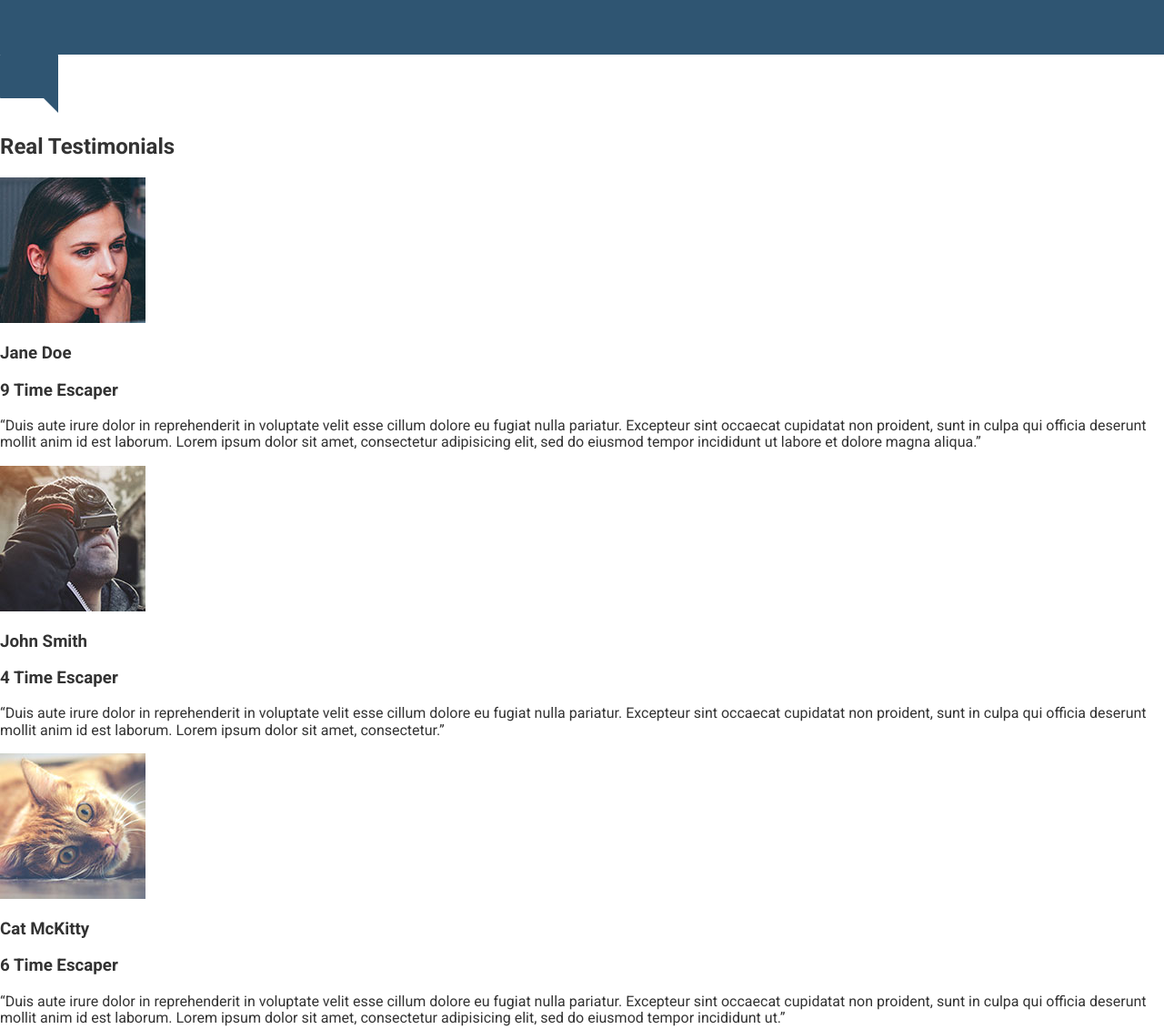
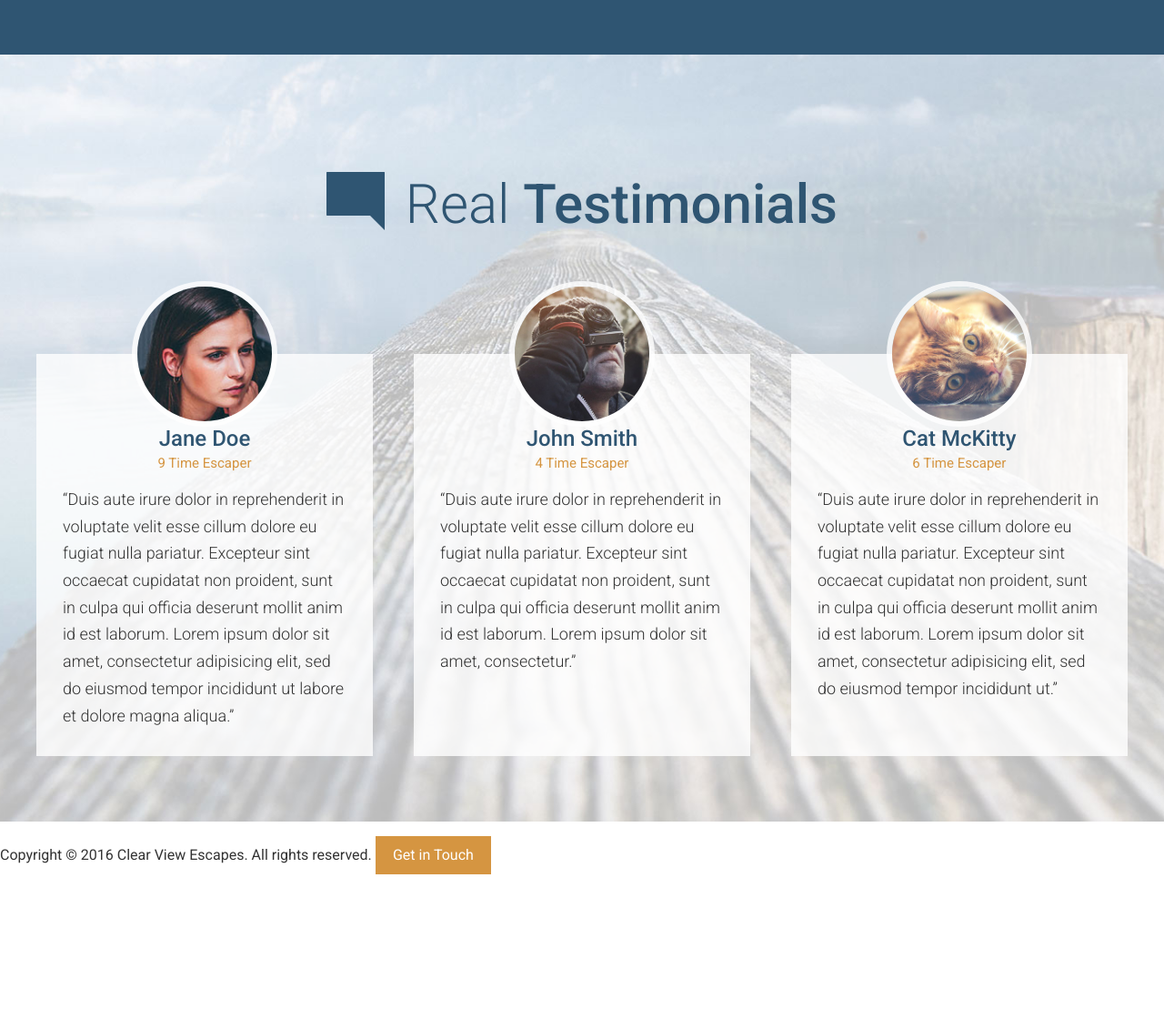
Before and after one commit to ttmwebdesign/travel-siteV2, a website: page app/index.html in a window 1280 px wide. Shown: the part 2960-4091 px from the top of the page at 91% size. After the commit the page ends 3937 px from the top, so only its background shows below. Drawn offline with Linux system fonts and the light colour scheme.

Commit message:
Completed the testimonials section

```diff
--- a/app/assets/styles/modules/_page-section.css
+++ b/app/assets/styles/modules/_page-section.css
@@ -1,5 +1,5 @@
 .page-section {
-  padding: 1.2rem 0;
+
   @mixin atMedium {
     padding: 4.5rem 0;
   }
@@ -9,5 +9,27 @@
     background-color: $mainBlue;
     color: white;
   }
+  &--testimonials {
+    background-color: #e0e6ef;
+    @mixin atLarge {
+      background: url('../../assets/images/testimonials-bg.jpg') top center no-repeat;
+      background-size: cover;
+    }
+
+    &--no-b-padding-until-medium {
+      padding-bottom: 0;
+
+      @mixin atMedium {
+        padding-bottom: 4.5rem;
+      }
+    }
+    &--no-b-padding-until-large {
+      padding-bottom: 0;
+
+      @mixin atMedium {
+        padding-bottom: 4.5rem;
+      }
+    }
+  }
 
 }
--- a/app/assets/styles/modules/_row.css
+++ b/app/assets/styles/modules/_row.css
@@ -9,6 +9,12 @@
   &--gutters-large {
     margin-right: -100px;
   }
+  &--gutters-small {
+    margin-right: -45px;
+  }
+  &--gutters-small > div {
+    padding-right: 45px;
+  }
   &--gutters > div {
     padding-right: 65px;
   }
@@ -19,24 +25,55 @@
     margin-bottom: 1rem;
   }
 
-  @mixin atMedium {
+   @mixin atMedium {
     &__b-margin-until-medium {
       margin-bottom: 0;
     }
-    &__col-4 {
+    &__medium-4 {
       width: 33.33%;
     }
-    &__col-4-larger {
+    &__medium-4-larger {
       width: 37%;
     }
-    &__col-6 {
+    &__medium-6 {
       width: 50%;
     }
-    &__col-8 {
+    &__medium-8 {
       width: 66.66%;
     }
-    &__col-8-smaller {
+    &__medium-8-smaller {
       width: 63%;
     }
   }
+  @mixin atLarge {
+    &__b-margin-until-large {
+      margin-bottom: 0;
+    }
+    &__large-4 {
+      width: 33.33%;
+    }
+    &__large-4-larger {
+      width: 37%;
+    }
+    &__large-6 {
+      width: 50%;
+    }
+    &__large-8 {
+      width: 66.66%;
+    }
+    &__large-8-smaller {
+      width: 63%;
+    }
+  }
+
+  &--equal-height-at-medium {
+    & > div  {
+      display: flex;
+    }
+  }
+  &--equal-height-at-large {
+    & > div  {
+      display: flex;
+    }
+  }
 }
--- a/app/assets/styles/modules/_section-title.css
+++ b/app/assets/styles/modules/_section-title.css
@@ -10,11 +10,17 @@
     font-weight: 500;
   }
 
+  &--blue {
+    color: $mainBlue;
+  }
+
   &__icon {
     display: block;
     margin: 0 auto .6rem;
 
     @mixin atSmall {
+      position: relative;
+      top: 8px;
       margin: 0 .5rem 0 0;
       display: inline-block;
     }
--- /dev/null
+++ b/app/assets/styles/modules/_testimonial.css
@@ -0,0 +1,40 @@
+.testimonial {
+  background-color: rgba(255, 255, 255, .8);
+  padding: 0 18px 1px;
+  margin: 80px 0 18px;
+
+  @mixin atLarge {
+    padding: 0 1.8125rem 1px;
+    margin-bottom: 0;
+  }
+
+  &__photo {
+    border-radius: 80px;
+    overflow: hidden;
+    width: 160px;
+    height: 160px;
+    margin: 0 auto -80px auto;
+    position: relative;
+    top: -80px;
+    border: 6px solid rgba(255, 255, 255, .8);
+  }
+
+  &__title {
+    color: $mainBlue;
+    text-align: center;
+    font-size: 1.5rem;
+    font-weight: 500;
+    margin: 0;
+  }
+  &__subtitle {
+    color: $btnOrange;
+    text-align: center;
+    font-weight: 400;
+    font-size: 0.9375rem;
+    margin: .25rem 0 1rem 0;
+  }
+
+  &--last {
+    margin-bottom: 0;
+  }
+}
--- a/app/assets/styles/modules/_wrapper.css
+++ b/app/assets/styles/modules/_wrapper.css
@@ -7,6 +7,23 @@
 
   &--medium {
     max-width: 976px;
+  }
+
+  &--no-padding-until-medium {
+    padding-left: 0;
+    padding-right: 0;
+    @mixin atMedium {
+      padding-left: 18px;
+      padding-right: 18px;
+    }
+  }
+  &--no-padding-until-large {
+    padding-left: 0;
+    padding-right: 0;
+    @mixin atMedium {
+      padding-left: 18px;
+      padding-right: 18px;
+    }
   }
   .wrapper {
     padding: 0;
--- a/app/assets/styles/styles.css
+++ b/app/assets/styles/styles.css
@@ -11,3 +11,4 @@
 @import "modules/_generic-content-container";
 @import "modules/_section-title";
 @import "modules/_feature-item";
+@import "modules/_testimonial";
--- a/app/index.html
+++ b/app/index.html
@@ -48,14 +48,14 @@
         <img sizes="(min-width: 970px) 976px, 100vw" srcset="assets/images/first-trip-low-res.jpg 565w, assets/images/first-trip.jpg 976w, assets/images/first-trip-hi-dpi.jpg 1952w" alt="Couple walking down a street.">
       </div>
       <div class="row row--gutters">
-        <div class="row__col-4 row__col-4-larger row__b-margin-until-medium">
+        <div class="row__medium-4 row__medium-4-larger row__b-margin-until-medium">
             <picture>
               <source sizes="404px" srcset="assets/images/our-start.jpg 404w, assets/images/our-start-hi-dpi.jpg 808w"  media="(min-width: 1020px)">
               <source sizes="320px" srcset="assets/images/our-start-portrait.jpg 382w, assets/images/our-start-portrait-hi-dpi.jpg 764w" media="(min-width: 800px)">
               <img srcset="assets/images/our-start-landscape.jpg 800w, assets/images/our-start-landscape-hi-dpi.jpg 1600w" alt="Our founder, Jane Doe">
             </picture>
         </div>
-        <div class="row__col-8 row__col-8-smaller">
+        <div class="row__medium-8 row__medium-8-smaller">
           <div class="generic-content-container">
             <h2 class="headline headline--no-t-margin">Here&rsquo;s how we got started&hellip;</h2>
             <p>Lorem ipsum dolor sit amet, consectetur adipisicing elit, sed do eiusmod tempor incididunt ut labore et dolore magna aliqua. Ut enim ad minim veniam, <a href="#">quis nostrud exercitation</a> ullamco laboris nisi ut aliquip ex ea commodo consequat. Duis aute irure dolor in reprehenderit in voluptate velit esse cillum dolore eu fugiat nulla pariatur. Excepteur sint occaecat cupidatat non proident, sunt in culpa qui officia deserunt mollit anim id est laborum.</p>
@@ -72,7 +72,7 @@
     <div class="wrapper">
       <h2 class="section-title"><img class="section-title__icon" src="assets/images/icons/star.svg"> Our <strong>Features</strong></h2>
       <div class="row row--gutters-large generic-content-container">
-        <div class="row__col-6">
+        <div class="row__medium-6">
           <div class="feature-item">
             <img class="feature-item__icon" src="assets/images/icons/rain.svg">
             <div class="feature-item__text-block">
@@ -89,7 +89,7 @@
             </div>
           </div>
         </div>
-        <div class="row__col-6">
+        <div class="row__medium-6">
           <div class="feature-item">
             <img class="feature-item__icon" src="assets/images/icons/wifi.svg">
             <div class="feature-item__text-block">
@@ -110,26 +110,44 @@
     </div>
   </div>
 
-  <div id="testimonials">
-    <img src="assets/images/icons/comment.svg">
-    <h2>Real Testimonials</h2>
+  <div id="testimonials" class="page-section page-section--no-b-padding-until-large page-section--testimonials">
+    <div class="wrapper wrapper--no-padding-until-large">
+      <h2 class="section-title section-title--blue"><img class="section-title__icon" src="assets/images/icons/comment.svg"> Real <strong>Testimonials</strong></h2>
 
-    <img src="assets/images/testimonial-jane.jpg">
-    <h3>Jane Doe</h3>
-    <h3>9 Time Escaper</h3>
-    <p>&ldquo;Duis aute irure dolor in reprehenderit in voluptate velit esse cillum dolore eu fugiat nulla pariatur. Excepteur sint occaecat cupidatat non proident, sunt in culpa qui officia deserunt mollit anim id est laborum. Lorem ipsum dolor sit amet, consectetur adipisicing elit, sed do eiusmod tempor incididunt ut labore et dolore magna aliqua.&rdquo;</p>
-
-    <img src="assets/images/testimonial-john.jpg">
-    <h3>John Smith</h3>
-    <h3>4 Time Escaper</h3>
-    <p>&ldquo;Duis aute irure dolor in reprehenderit in voluptate velit esse cillum dolore eu fugiat nulla pariatur. Excepteur sint occaecat cupidatat non proident, sunt in culpa qui officia deserunt mollit anim id est laborum. Lorem ipsum dolor sit amet, consectetur.&rdquo;</p>
-
-    <img src="assets/images/testimonial-cat.jpg">
-    <h3>Cat McKitty</h3>
-    <h3>6 Time Escaper</h3>
-    <p>&ldquo;Duis aute irure dolor in reprehenderit in voluptate velit esse cillum dolore eu fugiat nulla pariatur. Excepteur sint occaecat cupidatat non proident, sunt in culpa qui officia deserunt mollit anim id est laborum. Lorem ipsum dolor sit amet, consectetur adipisicing elit, sed do eiusmod tempor incididunt ut.&rdquo;</p>
-  </div>
-
+      <div class="row row--equal-height-at-large row--gutters-small generic-content-container">
+        <div class="row__large-4">
+          <div class="testimonial">
+            <div class="testimonial__photo">
+              <img sizes="160px" srcset="assets/images/testimonial-jane.jpg 160w, assets/images/testimonial-jane-hi-dpi.jpg 320w" alt="Jane Doe">
+            </div>
+            <h3 class="testimonial__title">Jane Doe</h3>
+            <h4 class="testimonial__subtitle">9 Time Escaper</h4>
+            <p>&ldquo;Duis aute irure dolor in reprehenderit in voluptate velit esse cillum dolore eu fugiat nulla pariatur. Excepteur sint occaecat cupidatat non proident, sunt in culpa qui officia deserunt mollit anim id est laborum. Lorem ipsum dolor sit amet, consectetur adipisicing elit, sed do eiusmod tempor incididunt ut labore et dolore magna aliqua.&rdquo;</p>
+          </div>
+        </div>
+        <div class="row__large-4">
+          <div class="testimonial">
+            <div class="testimonial__photo">
+              <img srcset="assets/images/testimonial-john.jpg 160w, assets/images/testimonial-john-hi-dpi.jpg 320w" alt="John Smith">
+            </div>
+            <h3 class="testimonial__title">John Smith</h3>
+            <h4 class="testimonial__subtitle">4 Time Escaper</h4>
+            <p>&ldquo;Duis aute irure dolor in reprehenderit in voluptate velit esse cillum dolore eu fugiat nulla pariatur. Excepteur sint occaecat cupidatat non proident, sunt in culpa qui officia deserunt mollit anim id est laborum. Lorem ipsum dolor sit amet, consectetur.&rdquo;</p>
+          </div>
+        </div>
+        <div class="row__large-4">
+          <div class="testimonial testimonial--last">
+            <div class="testimonial__photo">
+              <img srcset="assets/images/testimonial-cat.jpg 160w, assets/images/testimonial-cat-hi-dpi.jpg" alt="Cat McKitty">
+            </div>
+            <h3 class="testimonial__title">Cat McKitty</h3>
+            <h4 class="testimonial__subtitle">6 Time Escaper</h4>
+            <p>&ldquo;Duis aute irure dolor in reprehenderit in voluptate velit esse cillum dolore eu fugiat nulla pariatur. Excepteur sint occaecat cupidatat non proident, sunt in culpa qui officia deserunt mollit anim id est laborum. Lorem ipsum dolor sit amet, consectetur adipisicing elit, sed do eiusmod tempor incididunt ut.&rdquo;</p>
+          </div>
+        </div>
+      </div>
+    </div>
+</div>
   <footer>
     <p>Copyright &copy; 2016 Clear View Escapes. All rights reserved.
       <a href="#" class="btn btn--orange">Get in Touch</a></p>
--- a/app/prod/styles/styles.css
+++ b/app/prod/styles/styles.css
@@ -375,6 +375,32 @@ a {
     max-width: 976px;
   }
 
+.wrapper--no-padding-until-medium {
+    padding-left: 0;
+    padding-right: 0;
+  }
+
+@media (min-width: 800px) {
+
+.wrapper--no-padding-until-medium {
+      padding-left: 18px;
+      padding-right: 18px
+  }
+  }
+
+.wrapper--no-padding-until-large {
+    padding-left: 0;
+    padding-right: 0;
+  }
+
+@media (min-width: 800px) {
+
+.wrapper--no-padding-until-large {
+      padding-left: 18px;
+      padding-right: 18px
+  }
+  }
+
 .wrapper .wrapper {
     padding: 0;
   }
@@ -546,11 +572,6 @@ a {
     margin-top: 0;
   }
 
-.page-section {
-  padding: 1.2rem 0;
-
-}
-
 @media (min-width: 800px) {
 
 .page-section {
@@ -562,6 +583,40 @@ a {
 .page-section--blue {
     background-color: #2f5572;
     color: white;
+  }
+
+.page-section--testimonials {
+    background-color: #e0e6ef;
+  }
+
+@media (min-width: 1200px) {
+
+.page-section--testimonials {
+      background: url('../../assets/images/testimonials-bg.jpg') top center no-repeat;
+      background-size: cover
+  }
+  }
+
+.page-section--testimonials--no-b-padding-until-medium {
+      padding-bottom: 0;
+    }
+
+@media (min-width: 800px) {
+
+.page-section--testimonials--no-b-padding-until-medium {
+        padding-bottom: 4.5rem
+    }
+  }
+
+.page-section--testimonials--no-b-padding-until-large {
+      padding-bottom: 0;
+    }
+
+@media (min-width: 800px) {
+
+.page-section--testimonials--no-b-padding-until-large {
+        padding-bottom: 4.5rem
+    }
   }
 
 /* converted to flexbox */
@@ -582,6 +637,14 @@ a {
     margin-right: -100px;
   }
 
+.row--gutters-small {
+    margin-right: -45px;
+  }
+
+.row--gutters-small > div {
+    padding-right: 45px;
+  }
+
 .row--gutters > div {
     padding-right: 65px;
   }
@@ -598,22 +661,55 @@ a {
     .row__b-margin-until-medium {
       margin-bottom: 0;
     }
-    .row__col-4 {
+    .row__medium-4 {
       width: 33.33%;
     }
-    .row__col-4-larger {
+    .row__medium-4-larger {
       width: 37%;
     }
-    .row__col-6 {
+    .row__medium-6 {
       width: 50%;
     }
-    .row__col-8 {
+    .row__medium-8 {
       width: 66.66%;
     }
-    .row__col-8-smaller {
+    .row__medium-8-smaller {
       width: 63%;
     }
   }
+
+@media (min-width: 1200px) {
+    .row__b-margin-until-large {
+      margin-bottom: 0;
+    }
+    .row__large-4 {
+      width: 33.33%;
+    }
+    .row__large-4-larger {
+      width: 37%;
+    }
+    .row__large-6 {
+      width: 50%;
+    }
+    .row__large-8 {
+      width: 66.66%;
+    }
+    .row__large-8-smaller {
+      width: 63%;
+    }
+  }
+
+.row--equal-height-at-medium > div  {
+      display: -webkit-box;
+      display: -ms-flexbox;
+      display: flex;
+    }
+
+.row--equal-height-at-large > div  {
+      display: -webkit-box;
+      display: -ms-flexbox;
+      display: flex;
+    }
 
 .generic-content-container p {
     line-height: 1.65;
@@ -649,6 +745,10 @@ a {
     font-weight: 500;
   }
 
+.section-title--blue {
+    color: #2f5572;
+  }
+
 .section-title__icon {
     display: block;
     margin: 0 auto .6rem;
@@ -657,6 +757,8 @@ a {
 @media (min-width: 530px) {
 
 .section-title__icon {
+      position: relative;
+      top: 8px;
       margin: 0 .5rem 0 0;
       display: inline-block
   }
@@ -723,3 +825,48 @@ a {
       margin: 1em 0 .8rem
   }
   }
+
+.testimonial {
+  background-color: rgba(255, 255, 255, .8);
+  padding: 0 18px 1px;
+  margin: 80px 0 18px;
+}
+
+@media (min-width: 1200px) {
+
+.testimonial {
+    padding: 0 1.8125rem 1px;
+    margin-bottom: 0
+}
+  }
+
+.testimonial__photo {
+    border-radius: 80px;
+    overflow: hidden;
+    width: 160px;
+    height: 160px;
+    margin: 0 auto -80px auto;
+    position: relative;
+    top: -80px;
+    border: 6px solid rgba(255, 255, 255, .8);
+  }
+
+.testimonial__title {
+    color: #2f5572;
+    text-align: center;
+    font-size: 1.5rem;
+    font-weight: 500;
+    margin: 0;
+  }
+
+.testimonial__subtitle {
+    color: #d59541;
+    text-align: center;
+    font-weight: 400;
+    font-size: 0.9375rem;
+    margin: .25rem 0 1rem 0;
+  }
+
+.testimonial--last {
+    margin-bottom: 0;
+  }
```
